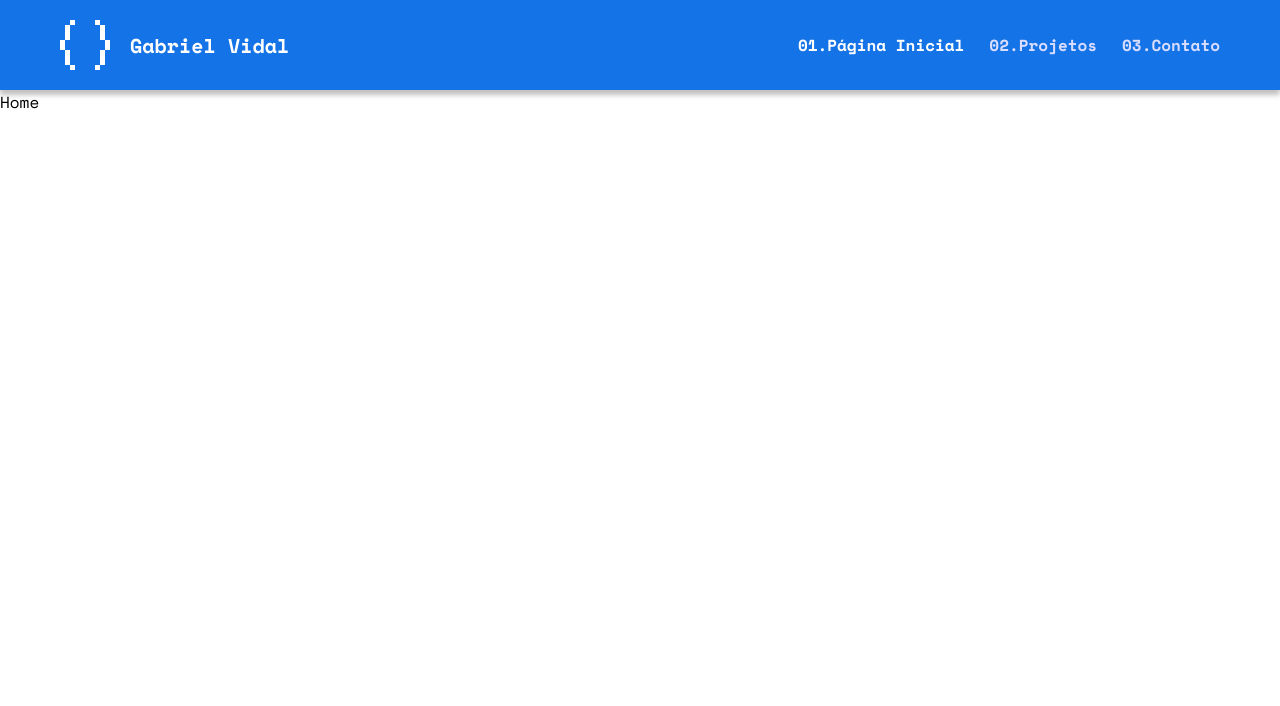
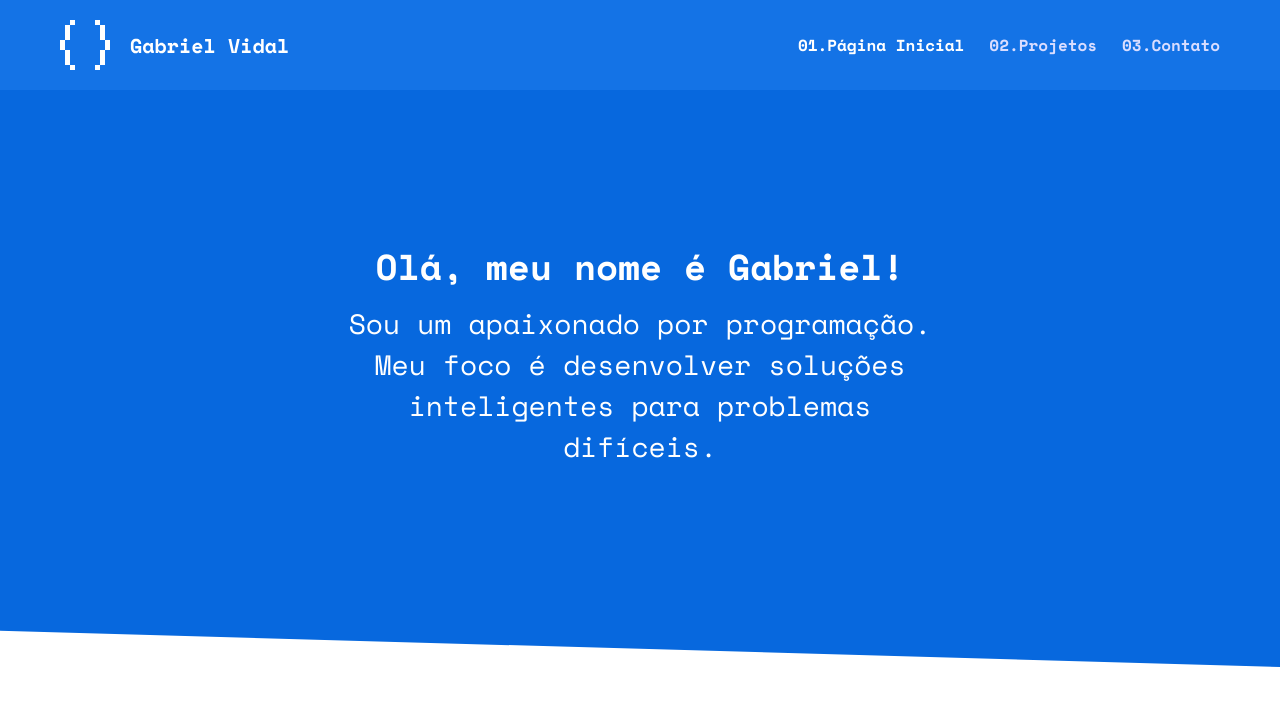
Before and after one commit to Gabrielvvidal/portfolio-gabriel, a React (Vite) app: page / in a window 1280 px wide. Shown: the top 706 px of the page. Built offline with nearby package versions, Linux system fonts and the light colour scheme.

Commit message:
Features:
-Seção sobre mim completa

-Sombra da barra de navegação retirada

```diff
--- a/src/pages/Home.jsx
+++ b/src/pages/Home.jsx
@@ -1,7 +1,18 @@
 export default function Home() {
   return(
     <div>
-      <p>Home</p>
+      <div className="aboutContainer">
+        <div className="partOne">
+          <h2 className="titleAbout">Olá, meu nome é Gabriel!</h2>
+          <p className="descAbout">Sou um apaixonado por programação. Meu foco é desenvolver soluções inteligentes para problemas difíceis.</p>
+        </div>
+
+        <div className="partTwo"></div>
+      </div>
+
+      <div className="skillContainer">
+
+      </div>
     </div>
   )
 }
--- a/src/style/styles.css
+++ b/src/style/styles.css
@@ -14,7 +14,6 @@
   display: flex;
   justify-content: space-between;
   align-items: center;
-  box-shadow: 0 5px 5px rgba(0, 0, 0, 0.25);
   padding: 0 60px;
 }
 
@@ -30,4 +29,37 @@
   font-size: 20;
   font-weight: 700;
   text-decoration: none;
+  user-select: none;
 }
+
+.partOne{
+  width: 100%;
+  height: 412px;
+  background-color: #0768DE;
+  padding-top: 150px;
+  display: flex;
+  flex-direction: column;
+  align-items: center;
+}
+
+.partTwo{
+  width: 100%;
+  height: 165px;
+  background-color: #0768DE;
+  clip-path: polygon(0 0, 100% 0, 100% 100%, 0 78%);
+}
+
+.titleAbout{
+  font-size: 36px;
+  color: #ffffff;
+  padding-bottom: 10px;
+  user-select: none;
+}
+
+.descAbout{
+  font-size: 28px;
+  width: 588px;
+  text-align: center;
+  color: #ffffff;
+  user-select: none;
+}
```
